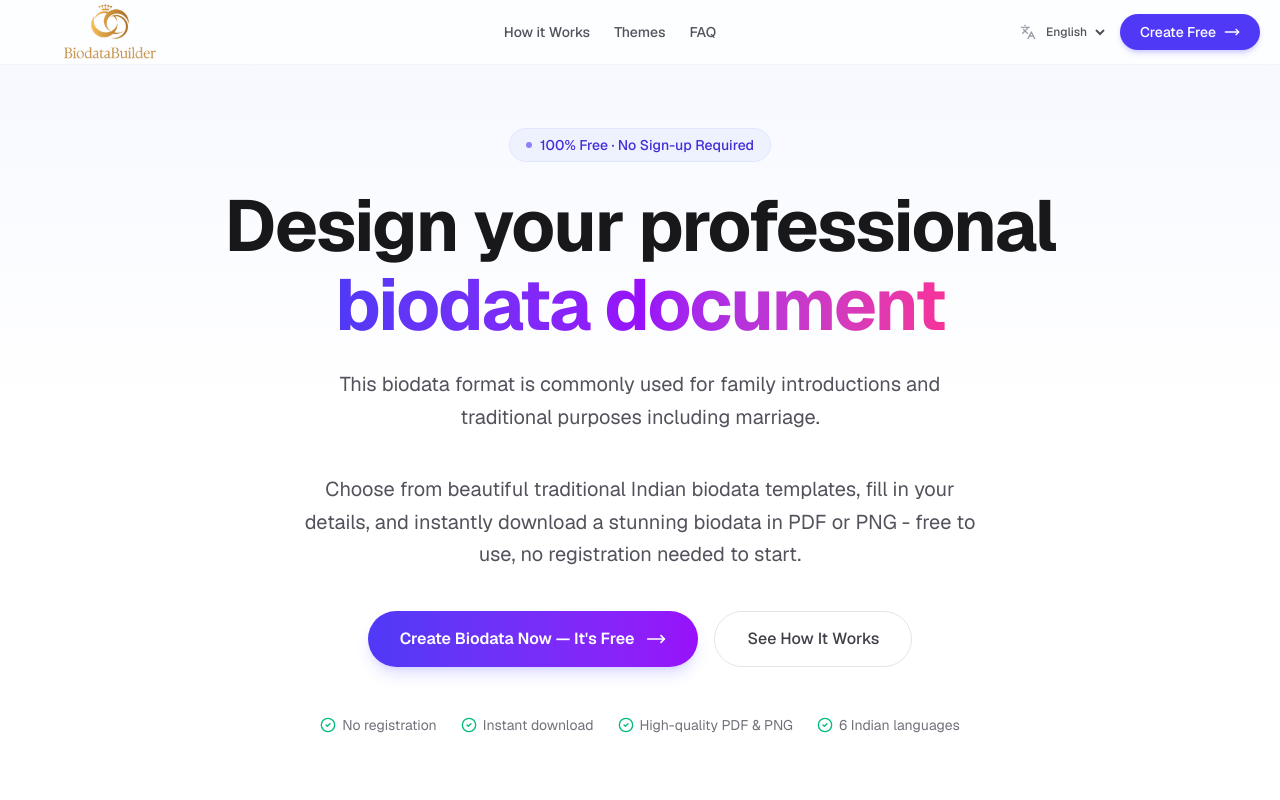
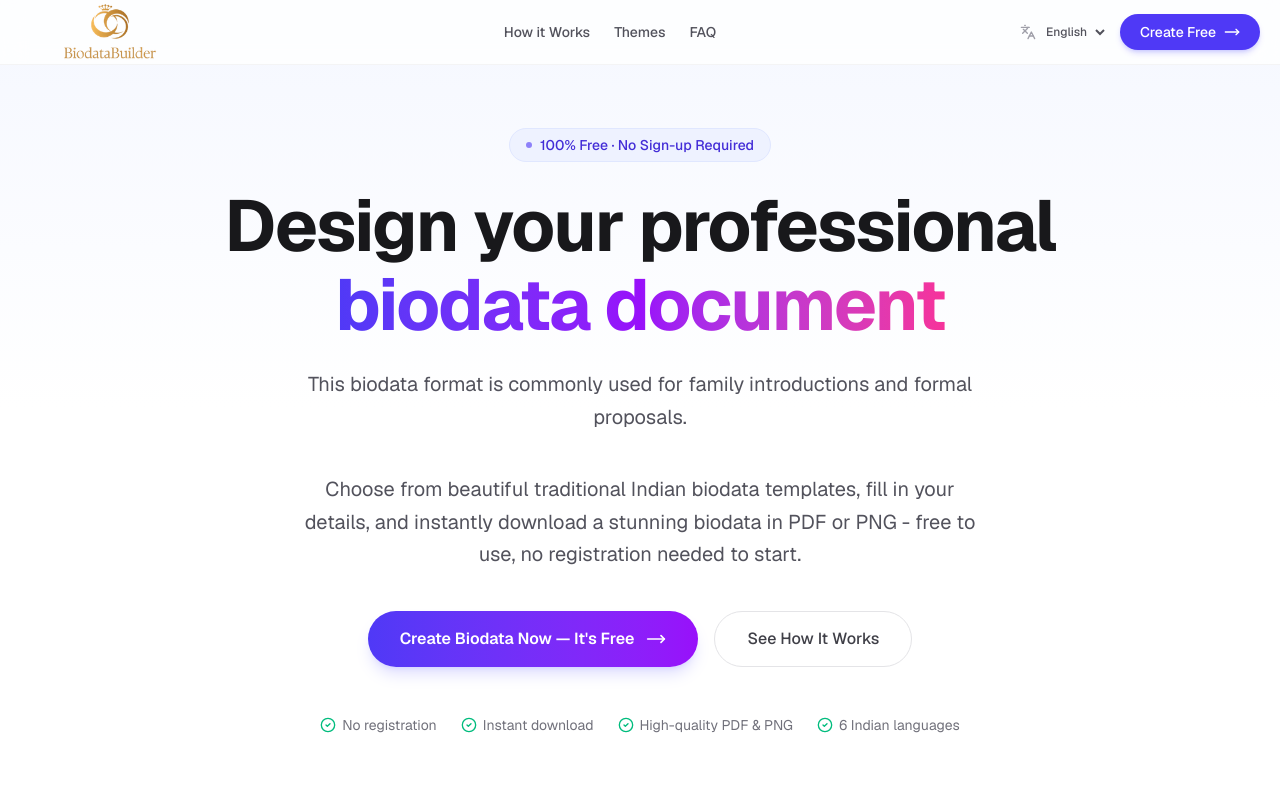
Before and after one commit to biodatabuilderapp-rajank/biodata, a Next.js app: page / in a window 1280 px wide. Shown: the top 800 px of the page. Built offline with nearby package versions, Linux system fonts and the light colour scheme.

Commit message:
chore: remove final 'marriage' keyword from hero description for ad compliance

```diff
--- a/src/app/page.tsx
+++ b/src/app/page.tsx
@@ -148,7 +148,7 @@ function HomeContent() {
               </span>
             </h1>
             <p className="text-lg md:text-xl text-zinc-600 dark:text-zinc-400 mb-10 max-w-2xl mx-auto leading-relaxed">
-              This biodata format is commonly used for family introductions and traditional purposes including marriage.
+              This biodata format is commonly used for family introductions and formal proposals.
             </p>
             <p className="text-lg md:text-xl text-zinc-600 dark:text-zinc-400 mb-10 max-w-2xl mx-auto leading-relaxed">
               Choose from beautiful traditional Indian biodata templates, fill in your details, and instantly download a stunning biodata in PDF or PNG - free to use, no registration needed to start.
```
